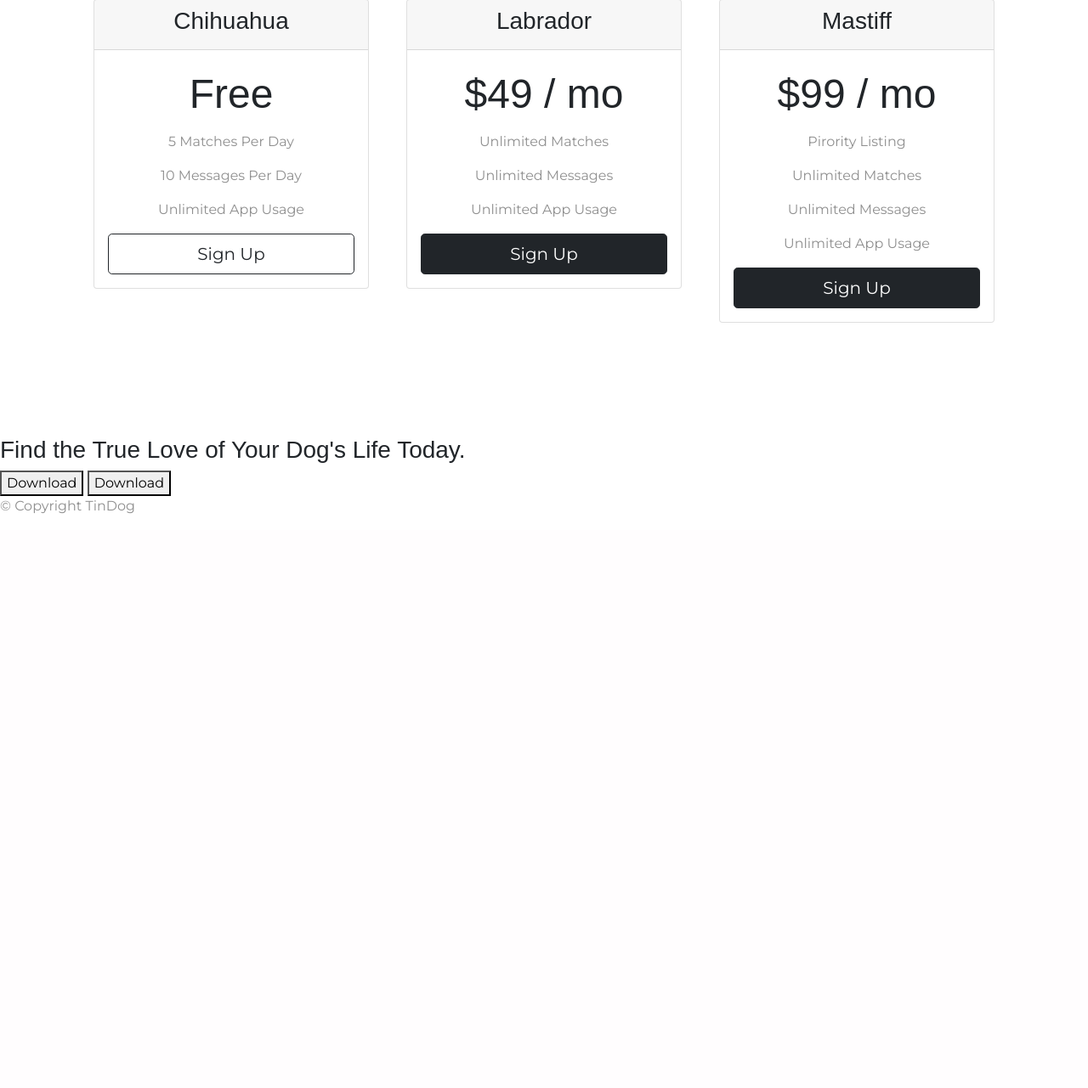
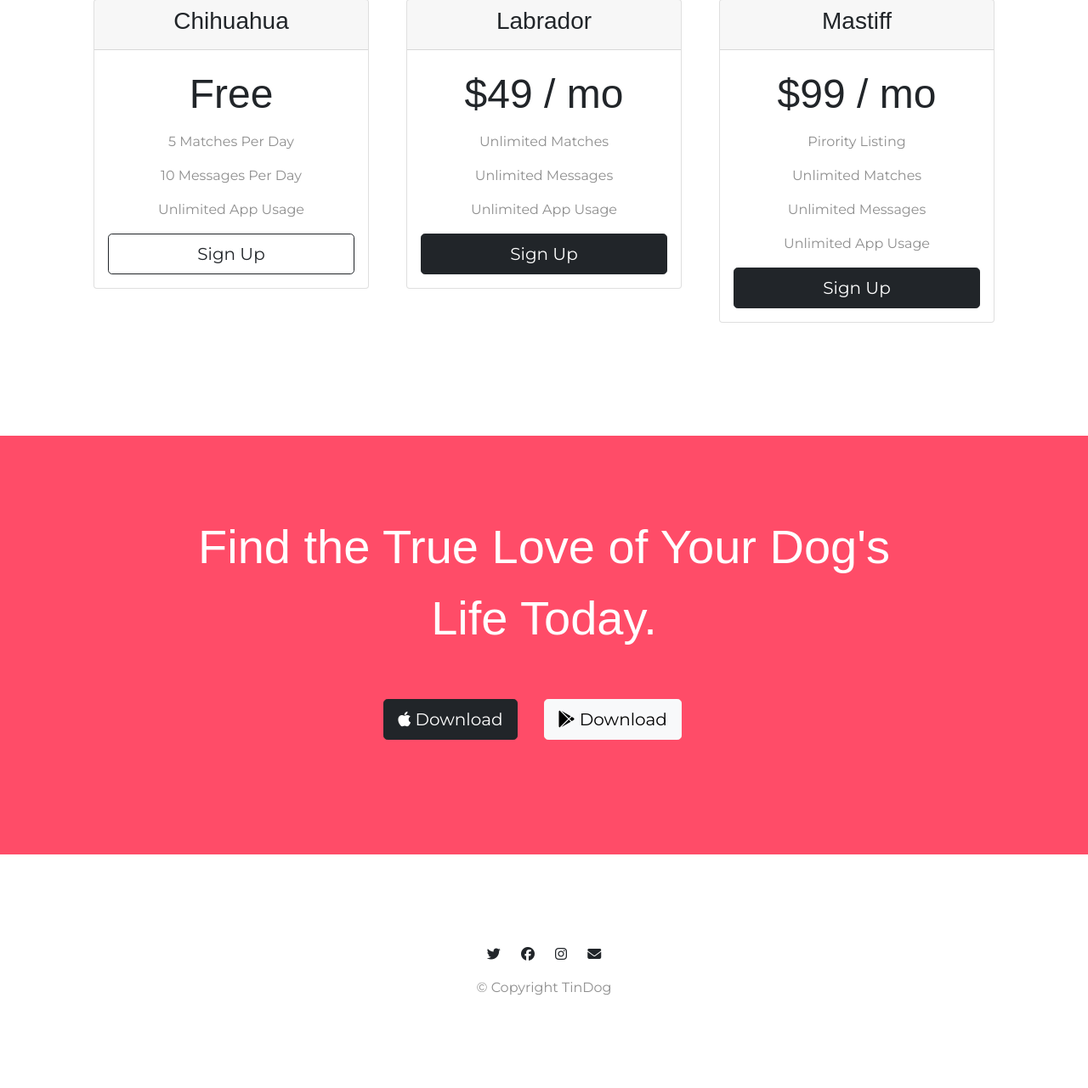
Before and after one commit to armandoroman20/frontend-2022, a web app: file Web development/Bootstrap/index.html in a window 1280 px wide. Shown: the part 2088-3369 px from the top of the page at 85% size. Before the commit the page ends 2693 px from the top, so only its background shows below. Run offline with its HTML, style and script files only (its server is not run), Linux system fonts and the light colour scheme; some libraries are stand-ins or nearby versions.

Commit message:
shing bootstrap

```diff
--- a/Web development/Bootstrap/css/styles.css
+++ b/Web development/Bootstrap/css/styles.css
@@ -130,3 +130,41 @@
 .pricing-column {
     padding: 3% 2%;
 }
+
+/* CTA Section  */
+
+#cta {
+    padding: 7% 15%;
+    background-color: #ff4c68;
+    color: white;
+    text-align: center;
+}
+
+.cta-heading {
+    font-family: 'Montserrat-black', sans-serif;
+    font-size: 3.5rem;
+    line-height: 1.5;
+}
+
+/* Footer Section */
+
+#footer {
+    text-align: center;
+    padding: 7% 15%;
+    background-color: #fff;
+}
+
+.social-icons {
+    margin: 20px 10px;
+}
+@media (max-width: 1028px) {
+    #title {
+        text-align: center;
+    }
+
+    .title-image {
+        width: 60%;
+        position: static;
+        transform: rotate(0);
+    }
+}
--- a/Web development/Bootstrap/index.html
+++ b/Web development/Bootstrap/index.html
@@ -1,21 +1,30 @@
 <!DOCTYPE html>
 <html>
-
   <head>
     <meta charset="utf-8" />
     <title>TinDog</title>
-  <link href="https://cdn.jsdelivr.net/npm/bootstrap@5.0.2/dist/css/bootstrap.min.css" rel="stylesheet"
-    integrity="sha384-EVSTQN3/azprG1Anm3QDgpJLIm9Nao0Yz1ztcQTwFspd3yD65VohhpuuCOmLASjC" crossorigin="anonymous" />
+    <link
+      href="https://cdn.jsdelivr.net/npm/bootstrap@5.0.2/dist/css/bootstrap.min.css"
+      rel="stylesheet"
+      integrity="sha384-EVSTQN3/azprG1Anm3QDgpJLIm9Nao0Yz1ztcQTwFspd3yD65VohhpuuCOmLASjC"
+      crossorigin="anonymous"
+    />
 
     <!-- Google fonts -->
     <link rel="preconnect" href="https://fonts.googleapis.com" />
     <link rel="preconnect" href="https://fonts.gstatic.com" crossorigin />
-  <link href="https://fonts.googleapis.com/css2?family=Montserrat&family=Ubuntu&display=swap" rel="stylesheet" />
+    <link
+      href="https://fonts.googleapis.com/css2?family=Montserrat&family=Ubuntu&display=swap"
+      rel="stylesheet"
+    />
 
     <link rel="stylesheet" href="css/styles.css" />
 
     <!-- Font Awesome  -->
-  <script src="https://kit.fontawesome.com/3ce0617bfb.js" crossorigin="anonymous"></script>
+    <script
+      src="https://kit.fontawesome.com/3ce0617bfb.js"
+      crossorigin="anonymous"
+    ></script>
   </head>
 
   <body>
@@ -26,21 +35,28 @@
         <nav class="navbar navbar-expand-lg navbar-dark">
           <a class="navbar-brand">Tindog</a>
 
-        <button class="navbar-toggler" type="button" data-bs-toggle="collapse" data-bs-target="#navbarTogglerDemo01"
-          aria-controls="navbarTogglerDemo01" aria-expanded="false" aria-label="Toggle navigation">
+          <button
+            class="navbar-toggler"
+            type="button"
+            data-bs-toggle="collapse"
+            data-bs-target="#navbarTogglerDemo01"
+            aria-controls="navbarTogglerDemo01"
+            aria-expanded="false"
+            aria-label="Toggle navigation"
+          >
             <span class="navbar-toggler-icon"></span>
           </button>
 
           <div class="collapse navbar-collapse" id="navbarTogglerDemo01">
             <ul class="navbar-nav ms-auto">
               <li class="nav-item">
-              <a class="nav-link" href="">Contact</a>
+                <a class="nav-link" href="#footer">Contact</a>
               </li>
               <li class="nav-item">
-              <a class="nav-link" href="">Pricing</a>
+                <a class="nav-link" href="#pricing">Pricing</a>
               </li>
               <li class="nav-item">
-              <a class="nav-link" href="">Download</a>
+                <a class="nav-link" href="#cta">Download</a>
               </li>
             </ul>
           </div>
@@ -50,15 +66,22 @@
           <div class="col-lg-6">
             <h1>Meet new and interesting dogs nearby.</h1>
             <button type="button" class="btn btn-dark btn-lg download-button">
-            <i class="fa-brands fa-apple"> </i> Download
+              <i class="fa-brands fa-apple"></i> Download
             </button>
-          <button type="button" class="btn btn-outline-light btn-lg download-button">
+            <button
+              type="button"
+              class="btn btn-outline-light btn-lg download-button"
+            >
               <i class="fa-brands fa-google-play"></i>
               Download
             </button>
           </div>
           <div class="col-lg-6">
-          <img class="title-image" src="images/iphone6.png" alt="iphone-mockup" />
+            <img
+              class="title-image"
+              src="images/iphone6.png"
+              alt="iphone-mockup"
+            />
           </div>
         </div>
       </div>
@@ -89,37 +112,56 @@
     <!-- Testimonials -->
 
     <section id="testimonials">
-    <div id="testimonial-carousel" class="carousel slide" data-bs-ride="carousel">
+      <div
+        id="testimonial-carousel"
+        class="carousel slide"
+        data-bs-ride="carousel"
+      >
         <div class="carousel-inner">
           <div class="carousel-item active">
             <h2>
-            I no longer have to sniff other dogs for love. I've found the hottest
-            Corgi on TinDog. Woof.
+              I no longer have to sniff other dogs for love. I've found the
+              hottest Corgi on TinDog. Woof.
             </h2>
-          <img class="testimonial-image" src="images/dog-img.jpg" alt="dog-profile" />
+            <img
+              class="testimonial-image"
+              src="images/dog-img.jpg"
+              alt="dog-profile"
+            />
             <em>Pebbles, New York</em>
           </div>
           <div class="carousel-item">
-          <h2 class="testimonial-text">My dog used to be so lonely, but with TinDog's help, they've found the love of
-            their
-            life. I think.</h2>
-          <img class="testimonial-image" src="images/lady-img.jpg" alt="lady-profile">
+            <h2 class="testimonial-text">
+              My dog used to be so lonely, but with TinDog's help, they've found
+              the love of their life. I think.
+            </h2>
+            <img
+              class="testimonial-image"
+              src="images/lady-img.jpg"
+              alt="lady-profile"
+            />
             <em>Beverly, Illinois</em>
           </div>
-
         </div>
-      <button class="carousel-control-prev" type="button" data-bs-target="#testimonial-carousel" data-bs-slide="prev">
+        <button
+          class="carousel-control-prev"
+          type="button"
+          data-bs-target="#testimonial-carousel"
+          data-bs-slide="prev"
+        >
           <span class="carousel-control-prev-icon" aria-hidden="true"></span>
           <span class="visually-hidden">Previous</span>
         </button>
-      <button class="carousel-control-next" type="button" data-bs-target="#testimonial-carousel" data-bs-slide="next">
+        <button
+          class="carousel-control-next"
+          type="button"
+          data-bs-target="#testimonial-carousel"
+          data-bs-slide="next"
+        >
           <span class="carousel-control-next-icon" aria-hidden="true"></span>
           <span class="visually-hidden">Next</span>
         </button>
       </div>
-
-
-
     </section>
 
     <!-- Press -->
@@ -127,7 +169,11 @@
     <section id="press">
       <img class="press-logo" src="images/techcrunch.png" alt="tc-logo" />
       <img class="press-logo" src="images/tnw.png" alt="tnw-logo" />
-    <img class="press-logo" src="images/bizinsider.png" alt="biz-insider-logo" />
+      <img
+        class="press-logo"
+        src="images/bizinsider.png"
+        alt="biz-insider-logo"
+      />
       <img class="press-logo" src="images/mashable.png" alt="mashable-logo" />
     </section>
 
@@ -148,7 +194,12 @@
               <p>10 Messages Per Day</p>
               <p>Unlimited App Usage</p>
               <div class="d-grid">
-              <button class="btn btn-outline-dark btn-lg btn-block" type="button">Sign Up</button>
+                <button
+                  class="btn btn-outline-dark btn-lg btn-block"
+                  type="button"
+                >
+                  Sign Up
+                </button>
               </div>
             </div>
           </div>
@@ -164,7 +215,9 @@
               <p>Unlimited Messages</p>
               <p>Unlimited App Usage</p>
               <div class="d-grid">
-              <button class="btn btn-dark btn-lg" type="button">Sign Up</button>
+                <button class="btn btn-dark btn-lg" type="button">
+                  Sign Up
+                </button>
               </div>
             </div>
           </div>
@@ -181,34 +234,45 @@
               <p>Unlimited Messages</p>
               <p>Unlimited App Usage</p>
               <div class="d-grid">
-              <button class="btn btn-dark btn-lg" type="button">Sign Up</button>
+                <button class="btn btn-dark btn-lg" type="button">
+                  Sign Up
+                </button>
               </div>
             </div>
           </div>
         </div>
       </div>
-
-
     </section>
 
     <!-- Call to Action -->
 
     <section id="cta">
-    <h3>Find the True Love of Your Dog's Life Today.</h3>
-    <button type="button">Download</button>
-    <button type="button">Download</button>
+      <h3 class="cta-heading">Find the True Love of Your Dog's Life Today.</h3>
+      <button class="download-button btn btn-dark btn-lg" type="button">
+        <i class="fa-brands fa-apple"></i>
+        Download
+      </button>
+      <button class="download-button btn btn-light btn-lg" type="button">
+        <i class="fa-brands fa-google-play"></i>
+        Download
+      </button>
     </section>
 
     <!-- Footer -->
 
     <footer id="footer">
+      <i class="social-icons fa-brands fa-twitter"></i>
+      <i class="social-icons fa-brands fa-facebook"></i>
+      <i class="social-icons fa-brands fa-instagram"></i>
+      <i class="social-icons fa-solid fa-envelope"></i>
       <p>© Copyright TinDog</p>
     </footer>
 
     <!-- Boostrap Script -->
-  <script src="https://cdn.jsdelivr.net/npm/bootstrap@5.0.2/dist/js/bootstrap.bundle.min.js"
+    <script
+      src="https://cdn.jsdelivr.net/npm/bootstrap@5.0.2/dist/js/bootstrap.bundle.min.js"
       integrity="sha384-MrcW6ZMFYlzcLA8Nl+NtUVF0sA7MsXsP1UyJoMp4YLEuNSfAP+JcXn/tWtIaxVXM"
-    crossorigin="anonymous"></script>
+      crossorigin="anonymous"
+    ></script>
   </body>
-
 </html>
```
Lines whose indentation alone changed are shown as unchanged.
